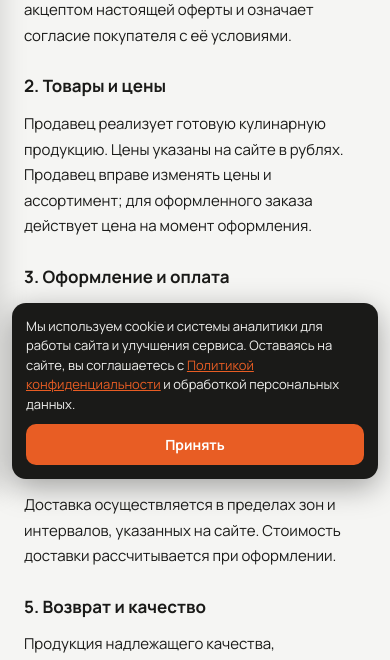
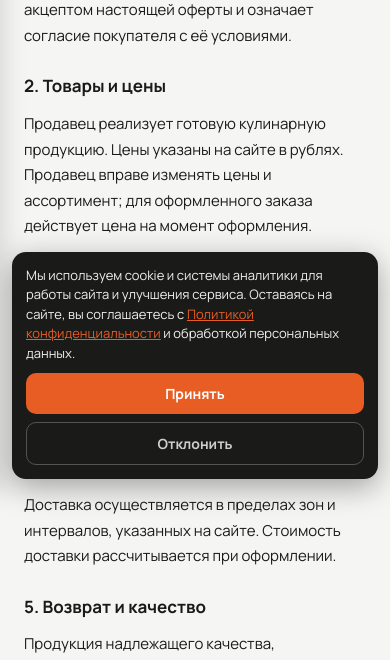
Before and after one commit to eripp/vkusnotomsk.ru, a FastAPI app: page /offer in a window 390 px wide. Shown: the part 353-1013 px from the top of the page. Run offline with FastAPI, Linux system fonts and the light colour scheme; data that the repository does not hold is empty.

Commit message:
cookie: кнопка «Отклонить» — отказ от обработки cookie
- в cookie-баннер добавлена кнопка «Отклонить» рядом с «Принять»
- отказ сохраняется как vkusno_cookie_consent='rejected'; после reject
  страница перезагружается, и Яндекс.Метрика больше НЕ подключается
  (гейт в блоке аналитики читает флаг перед загрузкой tag.js)
- на мобильном кнопки в столбик, «Принять» сверху

Co-Authored-By: Claude Opus 4.8 <noreply@anthropic.com>

```diff
--- a/app/static/css/main.css
+++ b/app/static/css/main.css
@@ -1326,15 +1326,19 @@ svg.leaflet-attribution-flag { display: none !important; }
 .cookie-banner[hidden] { display: none; }
 .cookie-text { flex: 1; }
 .cookie-text a { color: var(--brand); text-decoration: underline; }
-.cookie-accept {
-  flex-shrink: 0; background: var(--brand); color: #fff; border: none;
-  padding: 10px 22px; border-radius: 10px; font-size: 14px; font-weight: 700;
-  cursor: pointer; white-space: nowrap;
+.cookie-actions { flex-shrink: 0; display: flex; gap: 8px; align-items: center; }
+.cookie-accept, .cookie-reject {
+  border: none; padding: 10px 22px; border-radius: 10px;
+  font-size: 14px; font-weight: 700; cursor: pointer; white-space: nowrap;
 }
+.cookie-accept { background: var(--brand); color: #fff; }
 .cookie-accept:hover { background: var(--brand-hover); }
+.cookie-reject { background: transparent; color: #cfcfcc; border: 1px solid #55554f; }
+.cookie-reject:hover { background: #ffffff14; color: #fff; }
 @media (max-width: 600px) {
   .cookie-banner { flex-direction: column; align-items: stretch; gap: 10px; padding: 14px; }
-  .cookie-accept { width: 100%; }
+  .cookie-actions { flex-direction: column-reverse; }
+  .cookie-accept, .cookie-reject { width: 100%; }
 }
 
 /* ─── Страница 404 ───────────────────────────────────────────────────────── */
--- a/app/templates/base.html
+++ b/app/templates/base.html
@@ -441,8 +441,11 @@ document.addEventListener('DOMContentLoaded', () => {
 
 {% set _mid = request.state.site_settings.get('metrika_id', '') %}
 {% if _mid %}
-<!-- Яндекс.Метрика -->
+<!-- Яндекс.Метрика — загружается только если пользователь не отклонил cookie -->
 <script type="text/javascript">
+(function(){
+  // если посетитель отклонил обработку cookie — аналитику не подключаем
+  try { if (localStorage.getItem('vkusno_cookie_consent') === 'rejected') return; } catch (e) {}
   window.dataLayer = window.dataLayer || [];
   (function(m,e,t,r,i,k,a){m[i]=m[i]||function(){(m[i].a=m[i].a||[]).push(arguments)};
   m[i].l=1*new Date();for(var j=0;j<document.scripts.length;j++){if(document.scripts[j].src===r){return;}}
@@ -455,6 +458,7 @@ ym({{ _mid }}, "init", {
     webvisor: {{ 'true' if request.state.site_settings.get('metrika_webvisor') == '1' else 'false' }},
     ecommerce: {{ ('"dataLayer"' if request.state.site_settings.get('metrika_ecom') == '1' else 'false') | safe }}
   });
+})();
 </script>
 <noscript><div><img src="https://mc.yandex.ru/watch/{{ _mid }}" style="position:absolute; left:-9999px;" alt=""></div></noscript>
 {% endif %}
@@ -471,7 +475,10 @@ ym({{ _mid }}, "init", {
     <a href="/privacy" target="_blank">Политикой конфиденциальности</a> и обработкой
     персональных данных.
   </div>
+  <div class="cookie-actions">
+    <button class="cookie-reject" onclick="cookieConsent.reject()">Отклонить</button>
     <button class="cookie-accept" onclick="cookieConsent.accept()">Принять</button>
+  </div>
 </div>
 <script>
   const cookieConsent = {
@@ -481,10 +488,20 @@ ym({{ _mid }}, "init", {
       const b = document.getElementById('cookie-banner');
       if (b) b.hidden = false;
     },
+    _hide() {
+      const b = document.getElementById('cookie-banner');
+      if (b) b.hidden = true;
+    },
     accept() {
       try { localStorage.setItem(this._key, new Date().toISOString()); } catch {}
-      const b = document.getElementById('cookie-banner');
-      if (b) b.hidden = true;
+      this._hide();
+    },
+    reject() {
+      // фиксируем отказ и перезагружаем страницу — Метрика при следующем
+      // рендере не подключится (см. гейт в блоке аналитики)
+      try { localStorage.setItem(this._key, 'rejected'); } catch {}
+      this._hide();
+      location.reload();
     },
   };
   cookieConsent.init();
```
Lines whose indentation alone changed are shown as unchanged.
